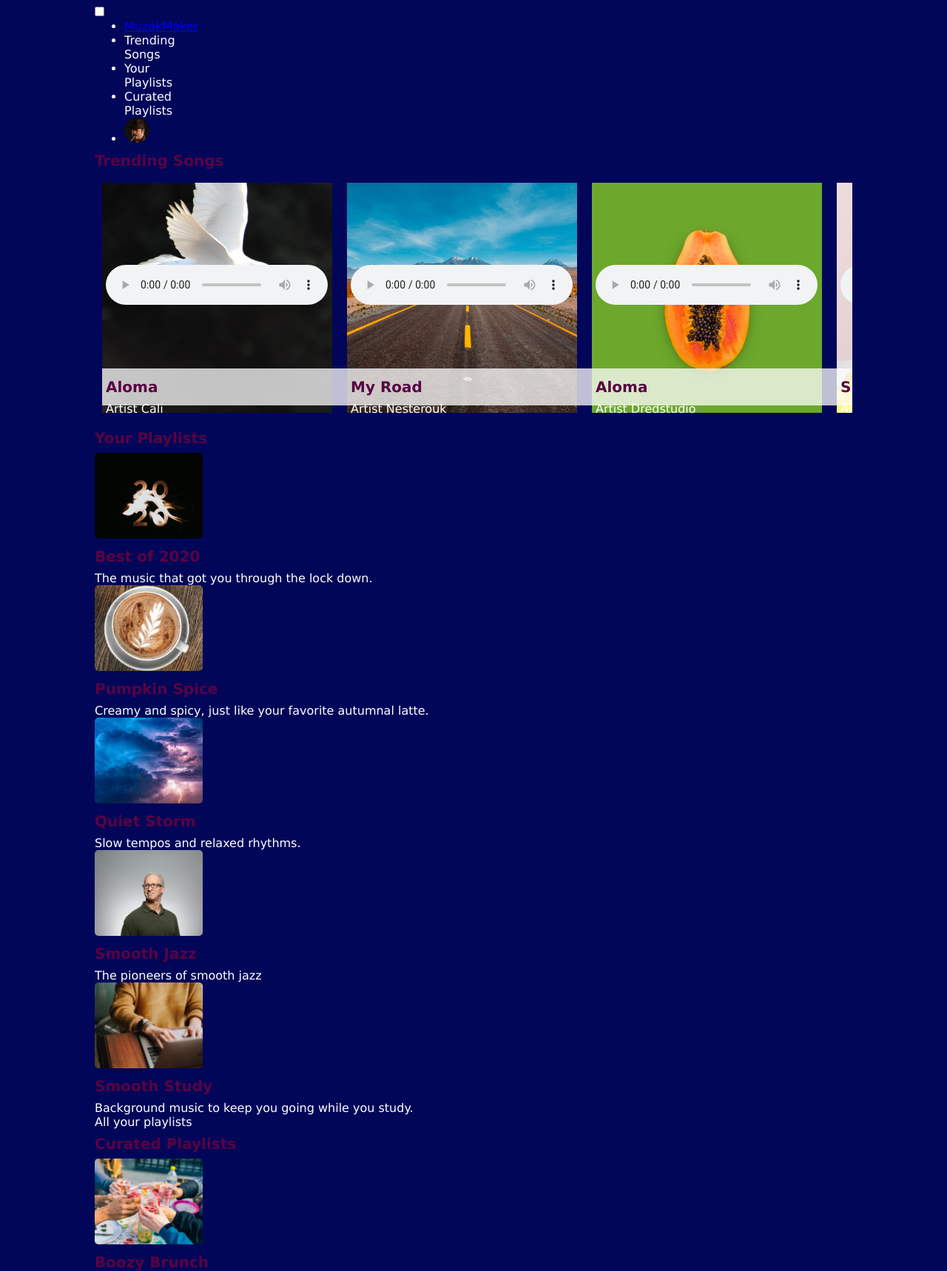
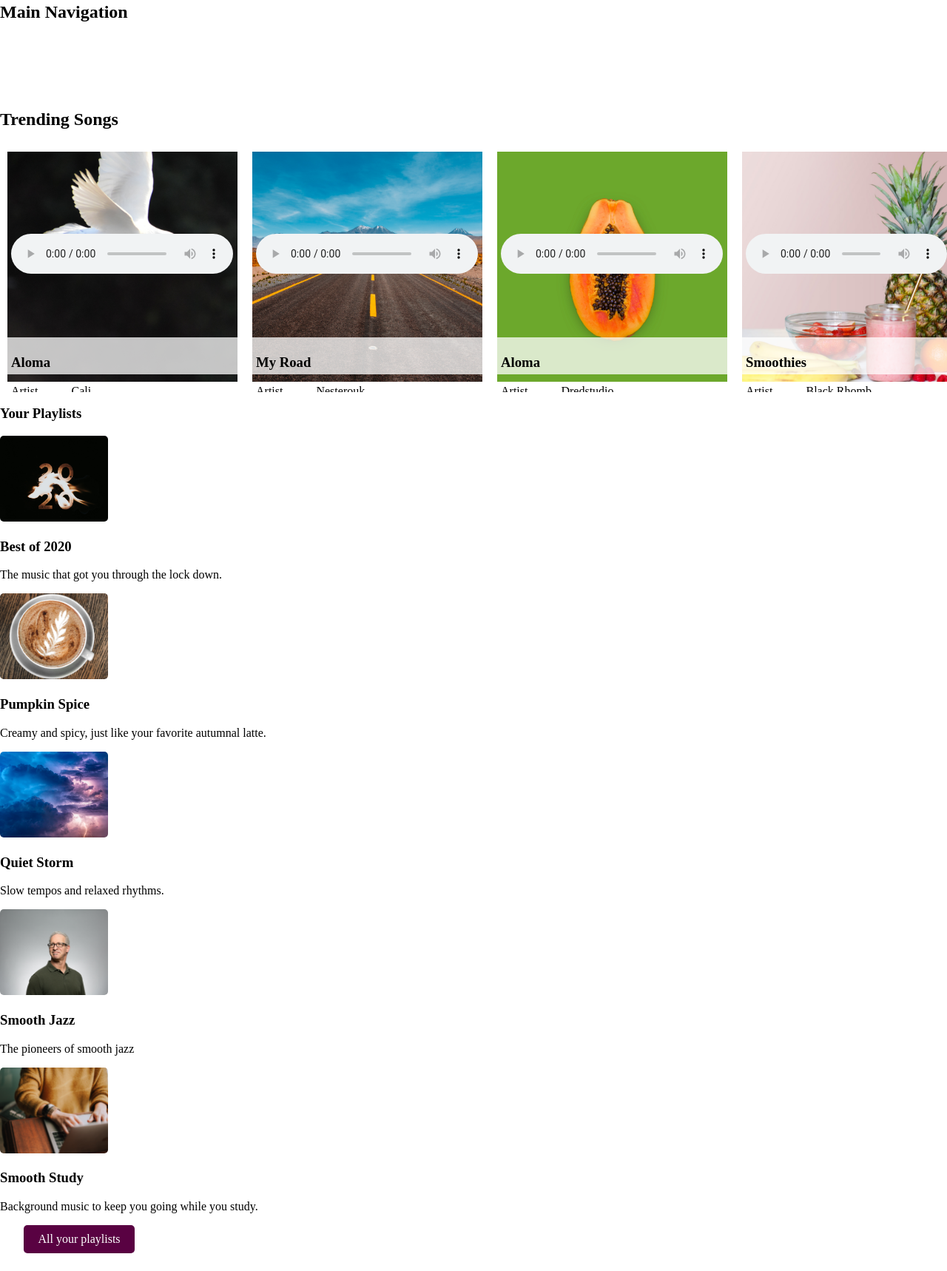
Before and after one commit to Cabacon1/streamingmedia, a plain HTML site: page index.html in a window 1280 px wide. Shown: the part 115-1833 px from the top of the page at 74% size. Drawn offline with Linux system fonts and the light colour scheme.

Commit message:
redo
9/5 redo css and html touchup

```diff
--- a/index.html
+++ b/index.html
@@ -21,15 +21,15 @@
         <label for="dropdown"><span></span></label>
         <ul>
             <li><a href="home"> MuzakMaker</a></li>
-            <li><a href="#trending"></a>Trending <br />Songs</a></li>
-            <li><a href="#playlists"></a>Your <br />Playlists</a></li>
-            <li><a href="#curated"></a>Curated <br />Playlists</a></li>
+            <li><a href="#trending">Trending <br />Songs</a></li>
+            <li><a href="#playlists">Your <br />Playlists</a></li>
+            <li><a href="#curated">Curated <br />Playlists</a></li>
             <li><a href="user"><img src="images/duke-silver.png" alt="user profile picture"></a></li>
         </ul>
     </nav>
     <main>
         <section class="trending">
-            <h2>Trending Songs</h3>
+            <h2>Trending Songs</h2>
             <div class="scroll">
                 <section id="aloma">
                     <div>
@@ -39,7 +39,7 @@
                             <dd>Cali</dd>
                         </dl>
                     </div>
-                    <img src="images/aloma-cover.png">
+                    <img src="images/aloma-cover.png" alt="aloma">
                     <audio controls src="/audio/aloma.mp3"></audio>
                 </section>
                 <section id="myRoad">
@@ -50,7 +50,7 @@
                             <dd>Nesterouk</dd>
                         </dl>
                     </div>
-                    <img src="images/my-road-cover.png">
+                    <img src="images/my-road-cover.png" alt="road">
                     <audio controls src="/audio/my-road.mp3"></audio>
                 </section>
                 <section id="Papaya">
@@ -61,7 +61,7 @@
                             <dd>Dredstudio</dd>
                         </dl>
                     </div>
-                    <img src="images/papaya-cover.png">
+                    <img src="images/papaya-cover.png" alt="papaya">
                     <audio controls src="/audio/papaya.mp3"></audio>
                 </section>
                 <section id="smoothies">
@@ -72,7 +72,7 @@
                             <dd>Black Rhomb</dd>
                         </dl>
                     </div>
-                    <img src="images/smoothies-cover.png">
+                    <img src="images/smoothies-cover.png" alt="smoothies">
                     <audio controls src="/audio/smoothies.mp3">
                     </audio>
                 </section>
@@ -84,7 +84,7 @@
                             <dd>Ricky Bombino</dd>
                         </dl>
                     </div>
-                    <img src="images/successful-performance-cover.png">
+                    <img src="images/successful-performance-cover.png" alt="performance">
                     <audio controls src="/audio/successful-performance.mp3"></audio>
                 </section>
             </div>
@@ -92,73 +92,94 @@
         <!-- Your Playlists -->
         <section class="playlists">
             <h3>Your Playlists</h3>
-            <section id="playlists">
+            <div class="scroll1" id="playlists-grid">
                 <section id="best2020">
-                    <img src="/images/best-of-2020-cover.png">
+                    <div>
+                        <img src="/images/best-of-2020-cover.png" alt="bestOf2020">
                         <h3>Best of 2020</h3>
                         <p>The music that got you through the lock down.</p>
+                    </div>
                 </section>
                 <section id="pumpSpice">
-                    <img src="/images/pumpkin-spice-cover.png">
+                    <div>
+                        <img src="/images/pumpkin-spice-cover.png" alt="pumpkinSpice">
                         <h3>Pumpkin Spice</h3>
                         <p>Creamy and spicy, just like your favorite autumnal latte.</p>
+                    </div>
                 </section>
                 <section id="quietStorm">
-                    <img src="/images/quiet-storm-cover.png">
+                    <div>
+                        <img src="/images/quiet-storm-cover.png" alt="storm">
                         <h3>Quiet Storm</h3>
                         <p>Slow tempos and relaxed rhythms.</p>
+                    </div>
                 </section>
                 <section id="smoothJazz">
-                    <img src="/images/smooth-jazz-cover.png">
+                    <div>
+                        <img src="/images/smooth-jazz-cover.png" alt="smooth jazz">
                         <h3>Smooth Jazz</h3>
                         <p>The pioneers of smooth jazz</p>
+                    </div>
                 </section>
                 <section id="smoothStudy">
-                    <img src="/images/smooth-study-cover.png">
+                    <div>
+                        <img src="/images/smooth-study-cover.png" alt="smoothStudy">
                         <h3>Smooth Study</h3>
                         <p>Background music to keep you going while you study.</p>
+                    </div>
                 </section>
-            </section>
-            <a>All your playlists</a>
+            </div>
+            <a class="more">All your playlists</a>
         </section>
         <!-- Curated Playlists -->
-        <section class="playlists">
+        <section class="curated">
             <h3>Curated Playlists</h3>
-            <section id="curated">
+            <div class="scroll1" id="curated-grid"></div>
             <section id="boozyBrunch">
-                    <img src="/images/boozy-brunch-cover.png">
+                <div>
+                    <img src="/images/boozy-brunch-cover.png" alt="boozy-brunch-cover">
                     <h3>Boozy Brunch</h3>
                     <p>Background music to give your party life, but allow your guests to chat.
                     </p>
+                </div>
             </section>
             <section id="dinnerParty">
-                    <img src="/images/dinner-party-cover.png">
+                <div>
+                    <img src="/images/dinner-party-cover.png" alt="dinner-party-cover">
                     <h3>Dinner Party</h3>
                     <p>Light up the afternoon with these energetic hits. </p>
+                </div>
             </section>
             <section id="mellow">
-                    <img src="/images/mellow-cover.png">
+                <div>
+                    <img src="/images/mellow-cover.png" alt="mellow">
                     <h3>Mellow</h3>
                     <p>Relax after a stressful day with this collection of extra smooth jazz.</p>
+                </div>
             </section>
             <section id="jazzChill">
-                    <img src="/images/jazz-chill-cover.png">
+                <div>
+                    <img src="/images/jazz-chill-cover.png" alt="jazz-chill-cover">
                     <h3>Jazz and Chill</h3>
                     <p>Set the mood with these silky sounds.</p>
+                </div>
             </section>
             <section id="jazzSax">
-                    <img src="/images/smooth-jazz-cover.png">
+                <div>
+                    <img src="/images/smooth-jazz-cover.png" alt="smooth-jazz-cover">
                     <h3>Jazz Saxophone</h3>
                     <p>The greatest collection of your sax favorites.</p>
+                </div>
             </section>
+            <a class="more">More curated</a>
         </section>
-            <a>More curated</a>
-        </section>
+
     </main>
     <!-- Footer -->
     <footer>
         <p>Copyright 2022 Smooth Jazz</p>
     </footer>
+
 </body>
 
 </html>
--- a/styles.css
+++ b/styles.css
@@ -1,82 +1,51 @@
-/* Color Palette */
-/* color {
-    color: #020659;
-    color: #020873;
-    color: #030abc;
-    color: #0d8dfb;
-    color: #2104D9;
-    color: #2699FB;
-    color: #590242;
-} */
-* {
+*{
     box-sizing: border-box;
-    margin: 0;
+}
+html{
+    background-color: #020659;
+}
+body{
+    margin: 0 auto;
+    background-color: #ffffff;
+
+}
+header{
+
 }
 
-html {
-    background-color: #020659;
-    margin: auto 10%;
+main{
+
 }
-
-body {
-    font-family: Verdana, Geneva, Tahoma, sans-serif;
-    color: #ffffff;
-}
-
-h1 {
-    font-size: 22px;
-    color: #ffffff;
-}
-
-h1,
-h2,
-h3 {
-    font-weight: bold;
-    line-height: 2em;
-}
-
-h2,
-h3 {
-    font-size: 20px;
-    color: #590242;
-    line-height: 2em;
-}
-
+/* Scroll???? */
 .scroll {
     display: grid;
-    grid-template-columns: repeat(5, 1fr);
+    grid-template-columns: repeat(5,1fr);
     overflow-x: auto;
     overflow-y: hidden;
 }
-
 .scroll section {
     margin: 10px;
     position: relative;
 }
-
 .scroll div {
     position: absolute;
     top: 251px;
-    background-color: rgba(255, 255, 255, .75);
+    background-color: rgba(255, 255, 255,.75);
     padding: 5px;
     height: 50px;
     width: 350px;
 }
-
 dl {
     display: flex;
 }
-
 dt {
     padding-right: 5px;
 }
-
 audio {
     position: absolute;
     bottom: 150px;
     left: 5px;
 }
-
 .more {
     text-decoration: none;
     background-color: #590242;
@@ -88,99 +57,13 @@ audio {
     text-align: center;
     margin: 10px 0 30px 32px;
 }
-
-.more:hover {
-    background-color: #020659;
-}
-
-
-
-
-
-
-
-
-
-
-
-/* WHAT A MESS DOWN THERE */
-
-
-/* main{
-    display: block;
-}
-header {
-    background-color: #020873;
-    color: white;
-}
-nav ul{
-    list-style-type: none;
-    margin: 0;
-    padding: 0;
-}
-li  {
-    display: grid;
-}
-.smoothJazz{
-    margin: auto;
-    background-image: linear-gradient(to right, #2104D9, #020659);
-    color: #ffffff;
-}
-h3 {
-    width: 100%;
-    background-color: white;
-    color: #590242;
-    display: inline-block;
-}
-/* Trending */
-/* #trending {
-    display: grid;
-    grid-template-columns: repeat(5 ,1fr);
-}
-#aloma, #myRoad, #Papaya, #smoothies, #sucPreform {
-    margin: 10px;
-    padding: 1fr;
-}
-/* Your Playlists */
-/* #playlists{
-    display: grid;
-    grid-template-columns: repeat(5 ,1fr);
-    justify-content: space-around;
-    background-color: #0d8dfb;
-}
-#best2020, #pumpSpice, #quietStorm, #smoothJazz, #smoothStudy {
-    margin: 30px;
-    background-color: #2699fb;
-} */
-
-
-/* Curated */
-
-/* #curated {
-    display: grid;
-    grid-template-columns: repeat(5 ,1fr);
-    background-color: #030abc;
-    color: white;
-}
-#boozyBrunch, #dinnerParty, #mellow, #jazzChill, #jazzSax {
-    margin: 10px;
-    background-color: #020873;
-} */
-
-/* footer */
-
-/* footer{
-    background-color: white;
-    color: #590242;
-} */
-
 /* Provided Code */
-
-/* ul {
+ul {
     overflow: hidden;
     max-height: 0;
     transition: max-height .2s ease-out;
 }
+
 label {
     cursor: pointer;
     display: inline-block;
@@ -188,6 +71,7 @@ label {
     position: relative;
     user-select: none;
 }
+
 label span {
     background-color: #ffffff;
     display: block;
@@ -196,7 +80,9 @@ label span {
     transition: background-color .2s ease-out;
     width: 18px;
 }
-label span:before, label span:after {
+
+label span:before,
+label span:after {
     background: #ffffff;
     content: '';
     display: block;
@@ -205,41 +91,36 @@ label span:before, label span:after {
     transition: all .2s ease-out;
     width: 100%;
 }
+
 label span:before {
     top: 5px;
 }
+
 label span:after {
     top: -5px;
 }
+
 input {
     display: none;
 }
-input:checked ~ ul {
+
+input:checked~ul {
     max-height: 500px;
 }
-input:checked ~ label span {
+
+input:checked~label span {
     background: transparent;
 }
-input:checked ~ label span:before {
+
+input:checked~label span:before {
     transform: rotate(-45deg);
 }
-input:checked ~ label span:after {
+
+input:checked~label span:after {
     transform: rotate(45deg);
 }
-input:checked ~ label:not(.steps) span:before, input:checked ~ label:not(.steps) span:after {
+
+input:checked~label:not(.steps) span:before,
+input:checked~label:not(.steps) span:after {
     top: 0;
 }
-
-@media screen and (min-width:834px) {
-    ul {
-        overflow: visible;
-        position: absolute;
-        top: 0;
-        display: grid;
-        grid-template-columns: 1fr 1fr 1fr 1fr 1fr;
-    }
-    label span, input {
-        display: none;
-    }
-}
-*/
--- a/styles2.0.css
+++ b/styles2.0.css
@@ -38,3 +38,70 @@ audio {
     text-align: center;
     margin: 10px 0 30px 32px;
 }
+/* Provided Code */
+ul {
+    overflow: hidden;
+    max-height: 0;
+    transition: max-height .2s ease-out;
+}
+
+label {
+    cursor: pointer;
+    display: inline-block;
+    padding: 28px 20px;
+    position: relative;
+    user-select: none;
+}
+
+label span {
+    background-color: #ffffff;
+    display: block;
+    height: 2px;
+    position: relative;
+    transition: background-color .2s ease-out;
+    width: 18px;
+}
+
+label span:before,
+label span:after {
+    background: #ffffff;
+    content: '';
+    display: block;
+    height: 100%;
+    position: absolute;
+    transition: all .2s ease-out;
+    width: 100%;
+}
+
+label span:before {
+    top: 5px;
+}
+
+label span:after {
+    top: -5px;
+}
+
+input {
+    display: none;
+}
+
+input:checked~ul {
+    max-height: 500px;
+}
+
+input:checked~label span {
+    background: transparent;
+}
+
+input:checked~label span:before {
+    transform: rotate(-45deg);
+}
+
+input:checked~label span:after {
+    transform: rotate(45deg);
+}
+
+input:checked~label:not(.steps) span:before,
+input:checked~label:not(.steps) span:after {
+    top: 0;
+}
```
Also changed, not shown: newstyles.css (added). Lines whose indentation alone changed are shown as unchanged.
